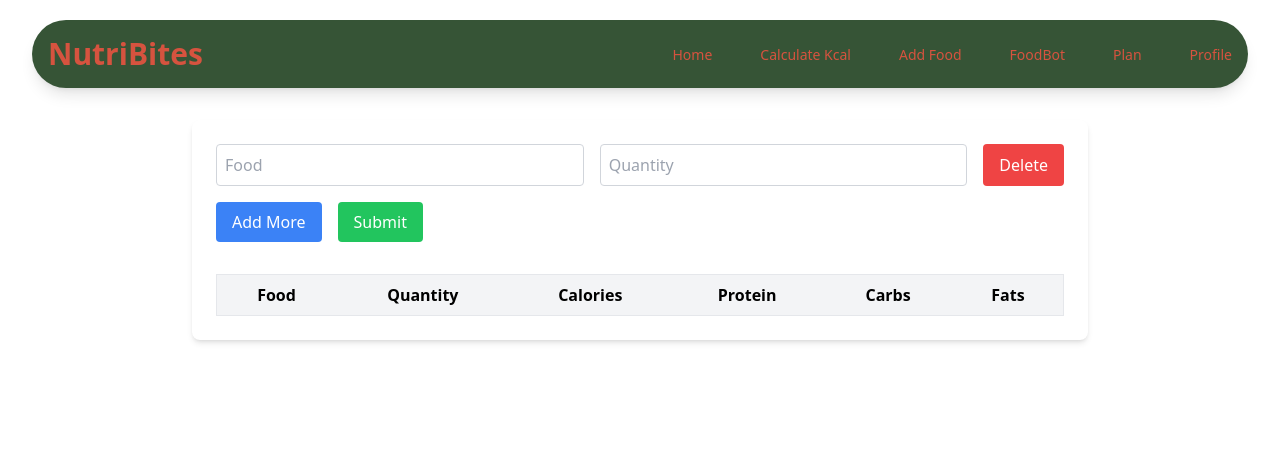
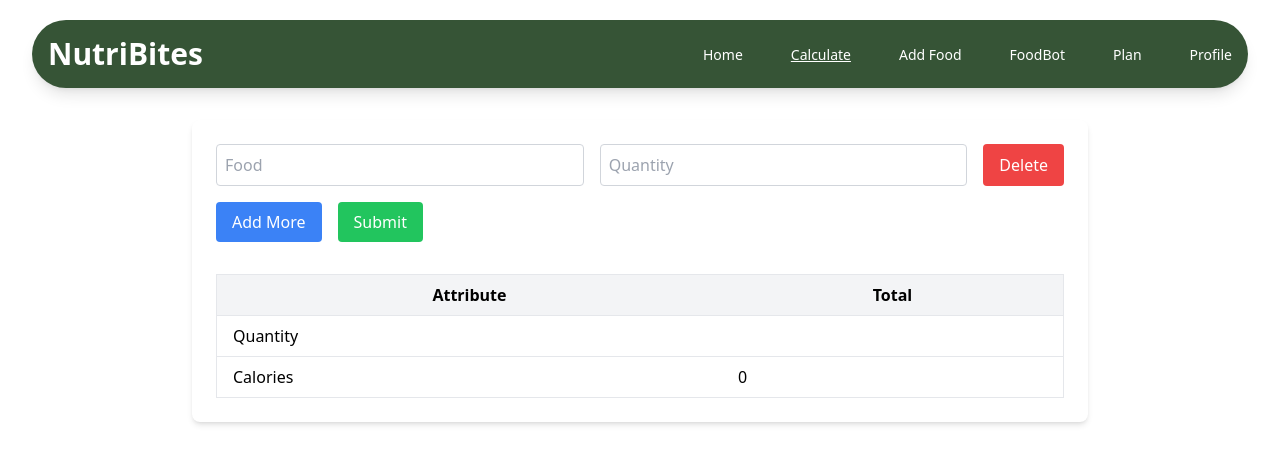
Before and after one commit to abdulfarhath/NutriBites, a React (Vite) app in the folder frontend/: page /calculate-kcal in a window 1280 px wide. Shown: the top 464 px of the page. Built offline with nearby package versions, Linux system fonts and the light colour scheme.

Commit message:
edamam api added

```diff
--- a/frontend/src/components/Navbar.jsx
+++ b/frontend/src/components/Navbar.jsx
@@ -1,5 +1,5 @@
 import React, { useState } from 'react';
-import { Link } from 'react-router-dom';
+import { NavLink } from 'react-router-dom';
 import '@fontsource/roboto'; // Import Roboto font
 import '@fontsource/pacifico'; // Import Pacifico font for logo
 
@@ -9,39 +9,72 @@ const Navbar = () => {
     return (
         <nav className="bg-[#365436] rounded-full m-5  w-[95%]  p-4 shadow-lg mx-auto">
             <div className="container mx-auto flex justify-between items-center">
-                <div className="text-[#D6533F] text-3xl font-bold font-pacifico">
-                    <Link to="/">
+                <div className="text-[#ffffff] text-3xl font-bold font-pacifico">
+                    <NavLink to="/">
                         NutriBites
-                    </Link>
+                    </NavLink>
                 </div>
                 <ul className="flex space-x-12">
-                    <li><Link className="text-[#D6533F] text-sm font-roboto  transition duration-300" to="/">
-                        Home
-                    </Link>
+                    <li>
+                        <NavLink
+                            className={({ isActive }) =>
+                                isActive ? "text-[#ffffff] text-sm font-roboto transition duration-300 underline" : "text-[#ffffff] text-sm font-roboto transition duration-300"
+                            }
+                            to="/"
+                            exact
+                        >
+                            Home
+                        </NavLink>
                     </li>
                     <li>
-                        <Link className="text-[#D6533F] text-sm font-roboto  transition duration-300" to="/calculate-kcal">
-                            Calculate Kcal
-                        </Link>
+                        <NavLink
+                            className={({ isActive }) =>
+                                isActive ? "text-[#ffffff] text-sm font-roboto transition duration-300 underline" : "text-[#ffffff] text-sm font-roboto transition duration-300"
+                            }
+                            to="/calculate-kcal"
+                        >
+                            Calculate
+                        </NavLink>
                     </li>
                     <li>
-                        <Link className="text-[#D6533F] text-sm font-roboto  transition duration-300" to="/add-food">
+                        <NavLink
+                            className={({ isActive }) =>
+                                isActive ? "text-[#ffffff] text-sm font-roboto transition duration-300 underline" : "text-[#ffffff] text-sm font-roboto transition duration-300"
+                            }
+                            to="/add-food"
+                        >
                             Add Food
-                        </Link
-                        >
+                        </NavLink>
                     </li>
                     <li>
-                        <Link className="text-[#D6533F] text-sm font-roboto  transition duration-300" to="/foodbot">
+                        <NavLink
+                            className={({ isActive }) =>
+                                isActive ? "text-[#ffffff] text-sm font-roboto transition duration-300 underline" : "text-[#ffffff] text-sm font-roboto transition duration-300"
+                            }
+                            to="/foodbot"
+                        >
                             FoodBot
-                        </Link>
+                        </NavLink>
                     </li>
                     <li>
-                        <Link className="text-[#D6533F] text-sm font-roboto  transition duration-300" to="/plan">Plan</Link>
+                        <NavLink
+                            className={({ isActive }) =>
+                                isActive ? "text-[#ffffff] text-sm font-roboto transition duration-300 underline" : "text-[#ffffff] text-sm font-roboto transition duration-300"
+                            }
+                            to="/plan"
+                        >
+                            Plan
+                        </NavLink>
                     </li>
                     <li>
-                        <Link className="text-[#D6533F] text-sm font-roboto  transition duration-300" to={isLoggedIn ? "/profile" : "/login"}>
+                        <NavLink
+                            className={({ isActive }) =>
+                                isActive ? "text-[#ffffff] text-sm font-roboto transition duration-300 underline" : "text-[#ffffff] text-sm font-roboto transition duration-300"
+                            }
+                            to={isLoggedIn ? "/profile" : "/login"}
+                        >
                             {isLoggedIn ? "Profile" : "Login"}
-                        </Link>
+                        </NavLink>
                     </li>
                 </ul>
             </div>
--- a/frontend/src/routes/CalculateKcal.jsx
+++ b/frontend/src/routes/CalculateKcal.jsx
@@ -4,6 +4,7 @@ import Navbar from '../components/Navbar';
 
 const CalculateKcal = () => {
     const [foodItems, setFoodItems] = useState([{ food: '', quantity: '' }]);
+    const [nutritionData, setNutritionData] = useState([]);
 
     const handleAddMore = () => {
         setFoodItems([...foodItems, { food: '', quantity: '' }]);
@@ -21,10 +22,44 @@ const CalculateKcal = () => {
         setFoodItems(values);
     };
 
-    const handleSubmit = (event) => {
+    const handleSubmit = async (event) => {
         event.preventDefault();
-        // Handle submit logic here
+        const results = [];
+
+        for (const item of foodItems) {
+            const response = await fetch(`https://api.edamam.com/api/nutrition-data?app_id=208599f5&app_key=f88e7211c4d123c7fd50881b5585e744&nutrition-type=logging&ingr=${item.quantity}%20${item.food}`);
+            const data = await response.json();
+            results.push({
+                food: item.food,
+                quantity: item.quantity,
+                calories: data.calories,
+                totalNutrients: data.totalNutrients
+            });
+        }
+
+        setNutritionData(results);
     };
+
+    const calculateTotals = () => {
+        const totals = {
+            calories: 0,
+            totalNutrients: {}
+        };
+
+        nutritionData.forEach(data => {
+            totals.calories += data.calories;
+            Object.keys(data.totalNutrients).forEach(key => {
+                if (!totals.totalNutrients[key]) {
+                    totals.totalNutrients[key] = { quantity: 0 };
+                }
+                totals.totalNutrients[key].quantity += data.totalNutrients[key].quantity;
+            });
+        });
+
+        return totals;
+    };
+
+    const totals = calculateTotals();
 
     return (
         <div>
@@ -77,16 +112,37 @@ const CalculateKcal = () => {
                 <table className="min-w-full mt-8 bg-white border border-gray-200">
                     <thead>
                         <tr className="bg-gray-100">
-                            <th className="py-2 px-4 border-b">Food</th>
-                            <th className="py-2 px-4 border-b">Quantity</th>
-                            <th className="py-2 px-4 border-b">Calories</th>
-                            <th className="py-2 px-4 border-b">Protein</th>
-                            <th className="py-2 px-4 border-b">Carbs</th>
-                            <th className="py-2 px-4 border-b">Fats</th>
+                            <th className="py-2 px-4 border-b">Attribute</th>
+                            {nutritionData.map((data, index) => (
+                                <th key={index} className="py-2 px-4 border-b">{data.food}</th>
+                            ))}
+                            <th className="py-2 px-4 border-b">Total</th>
                         </tr>
                     </thead>
                     <tbody>
-                        {/* Data will be populated here */}
+                        <tr>
+                            <td className="py-2 px-4 border-b">Quantity</td>
+                            {nutritionData.map((data, index) => (
+                                <td key={index} className="py-2 px-4 border-b">{data.quantity}</td>
+                            ))}
+                            <td className="py-2 px-4 border-b"></td>
+                        </tr>
+                        <tr>
+                            <td className="py-2 px-4 border-b">Calories</td>
+                            {nutritionData.map((data, index) => (
+                                <td key={index} className="py-2 px-4 border-b">{data.calories}</td>
+                            ))}
+                            <td className="py-2 px-4 border-b">{totals.calories}</td>
+                        </tr>
+                        {nutritionData.length > 0 && Object.keys(nutritionData[0].totalNutrients).map((key) => (
+                            <tr key={key}>
+                                <td className="py-2 px-4 border-b">{key}</td>
+                                {nutritionData.map((data, index) => (
+                                    <td key={index} className="py-2 px-4 border-b">{data.totalNutrients[key].quantity}</td>
+                                ))}
+                                <td className="py-2 px-4 border-b">{totals.totalNutrients[key].quantity}</td>
+                            </tr>
+                        ))}
                     </tbody>
                 </table>
             </div>
```
Also changed, not shown: frontend/src/routes/AddFood.jsx (+19 -16 lines), 1 other file (tests, documents, lock files or other folders).
